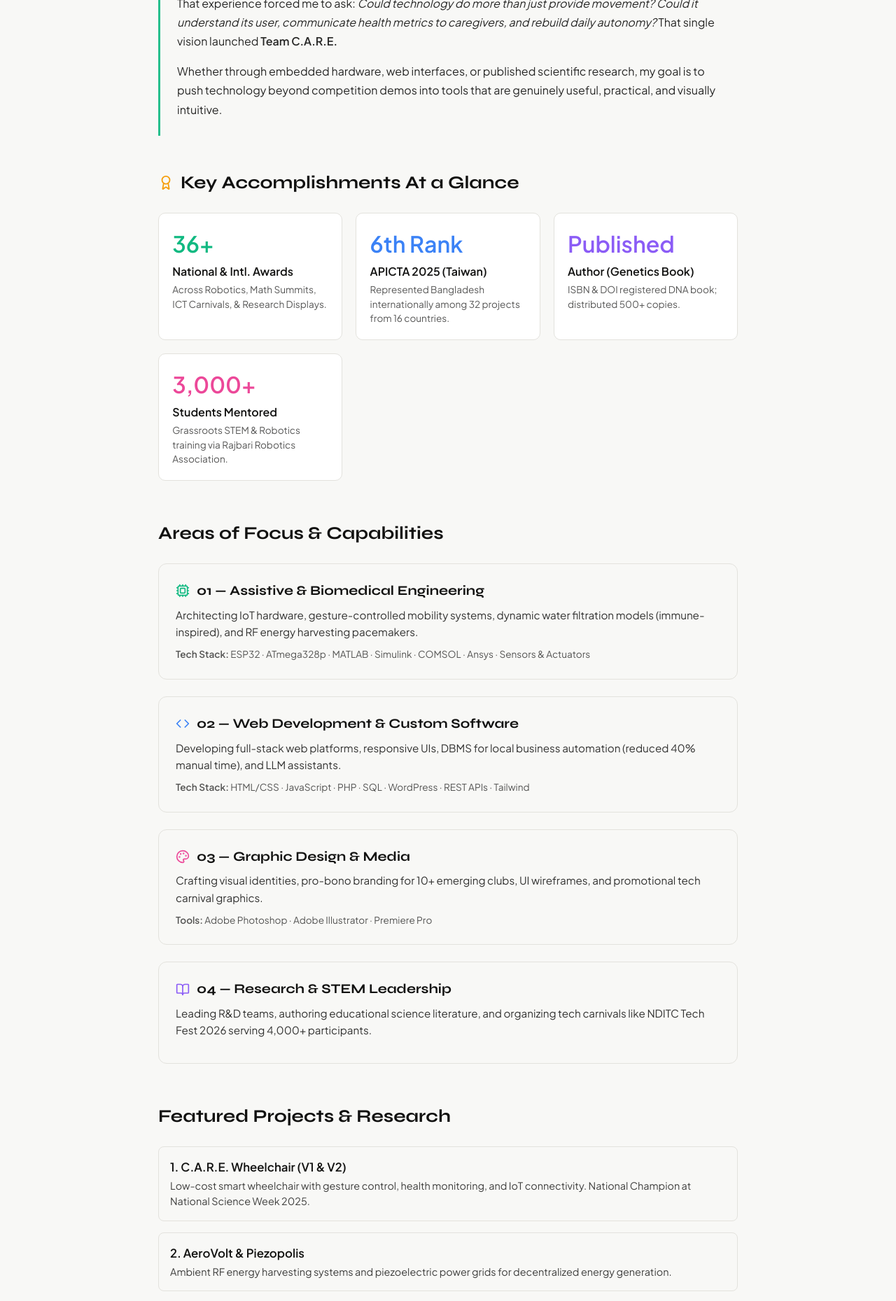
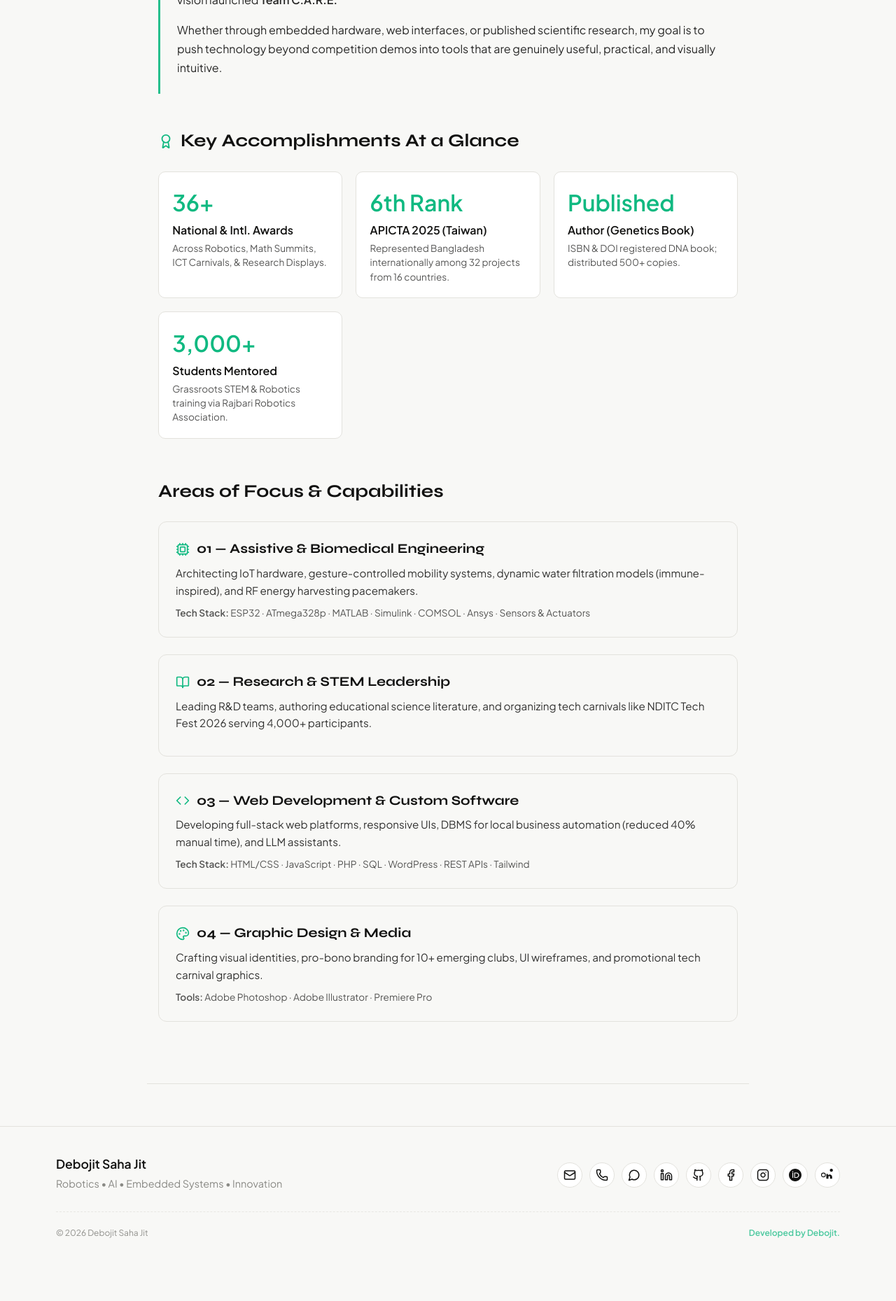
Before and after one commit to debojitsahajit09/my-portfolio, a Next.js app in the folder extracted/: page /about/bio in a window 1280 px wide. Shown: the part 880-2739 px from the top of the page at 70% size. After the commit the page ends 2680 px from the top, so only its background shows below. Built offline with nearby package versions, Linux system fonts and the light colour scheme.

Commit message:
Update page.tsx

```diff
--- a/extracted/app/about/bio/page.tsx
+++ b/extracted/app/about/bio/page.tsx
@@ -1,16 +1,11 @@
 import React from 'react';
-import Link from "next/link";
 import {
   Award,
   BookOpen,
   Cpu,
-  Globe,
   Heart,
   Palette,
-  Sparkles,
-  CheckCircle2,
-  Code,
-  ExternalLink
+  Code
 } from "lucide-react";
 
 export default function BioPage() {
@@ -22,8 +17,8 @@ export default function BioPage() {
         ABOUT ME • DEBOJIT SAHA JIT
       </div>
 
-      <h1 className="title" style={{ fontSize: "2.5rem", fontWeight: 800, margin: "0.5rem 0 1.5rem 0", lineHeight: 1.2 }}>
-        Bridging Assistive Tech, Intelligent Systems & Digital Design.
+      <h1 className="title" style={{ fontSize: "2.2rem", fontWeight: 800, margin: "0.5rem 0 1.5rem 0", lineHeight: 1.2 }}>
+        Engineering Technology for Real-World Impact
       </h1>
 
       <p style={{ fontSize: "1.1rem", lineHeight: 1.7, opacity: 0.9, marginBottom: "1.5rem" }}>
@@ -39,9 +34,9 @@ export default function BioPage() {
         {[
           "Biomedical & Assistive Tech",
           "Robotics & Embedded Systems (ESP32/IoT)",
+          "Independent Research",
           "Full-Stack Web Development",
-          "UI/UX & Graphic Design",
-          "Independent Research"
+          "UI/UX & Graphic Design"
         ].map((tag, i) => (
           <span key={i} style={{
             padding: "6px 14px",
@@ -62,7 +57,7 @@ export default function BioPage() {
       {/* ----------------- SECTION 2: WHY I BUILD ----------------- */}
       <div style={{ marginBottom: "3rem" }}>
         <h2 style={{ fontSize: "1.6rem", fontWeight: 700, marginBottom: "1rem", display: "flex", alignItems: "center", gap: "10px" }}>
-          <Heart size={22} style={{ color: "#ef4444" }} /> Why I Build
+          <Heart size={22} style={{ color: "#10b981" }} /> Why I Build
         </h2>
 
         <div style={{
@@ -86,10 +81,10 @@ export default function BioPage() {
         </div>
       </div>
 
-      {/* ----------------- SECTION 3: CORE CAREER HIGHLIGHTS (AT A GLANCE) ----------------- */}
+      {/* ----------------- SECTION 3: CORE CAREER HIGHLIGHTS ----------------- */}
       <div style={{ marginBottom: "3.5rem" }}>
         <h2 style={{ fontSize: "1.6rem", fontWeight: 700, marginBottom: "1.5rem", display: "flex", alignItems: "center", gap: "10px" }}>
-          <Award size={22} style={{ color: "#f59e0b" }} /> Key Accomplishments At a Glance
+          <Award size={22} style={{ color: "#10b981" }} /> Key Accomplishments At a Glance
         </h2>
 
         <div style={{ display: "grid", gridTemplateColumns: "repeat(auto-fit, minmax(250px, 1fr))", gap: "1.2rem" }}>
@@ -103,7 +98,7 @@ export default function BioPage() {
           </div>
 
           <div style={{ padding: "1.2rem", border: "1px solid var(--line, #333)", borderRadius: "10px", background: "var(--card, transparent)" }}>
-            <div style={{ fontSize: "2rem", fontWeight: 800, color: "#3b82f6" }}>6th Rank</div>
+            <div style={{ fontSize: "2rem", fontWeight: 800, color: "#10b981" }}>6th Rank</div>
             <div style={{ fontWeight: 600, margin: "4px 0" }}>APICTA 2025 (Taiwan)</div>
             <p style={{ fontSize: "0.85rem", opacity: 0.7, margin: 0 }}>
               Represented Bangladesh internationally among 32 projects from 16 countries.
@@ -111,7 +106,7 @@ export default function BioPage() {
           </div>
 
           <div style={{ padding: "1.2rem", border: "1px solid var(--line, #333)", borderRadius: "10px", background: "var(--card, transparent)" }}>
-            <div style={{ fontSize: "2rem", fontWeight: 800, color: "#8b5cf6" }}>Published</div>
+            <div style={{ fontSize: "2rem", fontWeight: 800, color: "#10b981" }}>Published</div>
             <div style={{ fontWeight: 600, margin: "4px 0" }}>Author (Genetics Book)</div>
             <p style={{ fontSize: "0.85rem", opacity: 0.7, margin: 0 }}>
               ISBN & DOI registered DNA book; distributed 500+ copies.
@@ -119,7 +114,7 @@ export default function BioPage() {
           </div>
 
           <div style={{ padding: "1.2rem", border: "1px solid var(--line, #333)", borderRadius: "10px", background: "var(--card, transparent)" }}>
-            <div style={{ fontSize: "2rem", fontWeight: 800, color: "#ec4899" }}>3,000+</div>
+            <div style={{ fontSize: "2rem", fontWeight: 800, color: "#10b981" }}>3,000+</div>
             <div style={{ fontWeight: 600, margin: "4px 0" }}>Students Mentored</div>
             <p style={{ fontSize: "0.85rem", opacity: 0.7, margin: 0 }}>
               Grassroots STEM & Robotics training via Rajbari Robotics Association.
@@ -151,11 +146,22 @@ export default function BioPage() {
             </div>
           </div>
 
-          {/* 02: Web Development & Systems */}
+          {/* 02: STEM Leadership & Research */}
           <div style={{ padding: "1.5rem", border: "1px solid var(--line, #333)", borderRadius: "12px" }}>
             <div style={{ display: "flex", alignItems: "center", gap: "10px", marginBottom: "0.5rem" }}>
-              <Code style={{ color: "#3b82f6" }} size={20} />
-              <h3 style={{ fontSize: "1.2rem", fontWeight: 700, margin: 0 }}>02 — Web Development & Custom Software</h3>
+              <BookOpen style={{ color: "#10b981" }} size={20} />
+              <h3 style={{ fontSize: "1.2rem", fontWeight: 700, margin: 0 }}>02 — Research & STEM Leadership</h3>
+            </div>
+            <p style={{ fontSize: "0.95rem", opacity: 0.85, lineHeight: 1.6, margin: "0 0 10px 0" }}>
+              Leading R&D teams, authoring educational science literature, and organizing tech carnivals like NDITC Tech Fest 2026 serving 4,000+ participants.
+            </p>
+          </div>
+
+          {/* 03: Web Development & Systems */}
+          <div style={{ padding: "1.5rem", border: "1px solid var(--line, #333)", borderRadius: "12px" }}>
+            <div style={{ display: "flex", alignItems: "center", gap: "10px", marginBottom: "0.5rem" }}>
+              <Code style={{ color: "#10b981" }} size={20} />
+              <h3 style={{ fontSize: "1.2rem", fontWeight: 700, margin: 0 }}>03 — Web Development & Custom Software</h3>
             </div>
             <p style={{ fontSize: "0.95rem", opacity: 0.85, lineHeight: 1.6, margin: "0 0 10px 0" }}>
               Developing full-stack web platforms, responsive UIs, DBMS for local business automation (reduced 40% manual time), and LLM assistants.
@@ -165,11 +171,11 @@ export default function BioPage() {
             </div>
           </div>
 
-          {/* 03: Graphic Design & Digital Media */}
+          {/* 04: Graphic Design & Digital Media */}
           <div style={{ padding: "1.5rem", border: "1px solid var(--line, #333)", borderRadius: "12px" }}>
             <div style={{ display: "flex", alignItems: "center", gap: "10px", marginBottom: "0.5rem" }}>
-              <Palette style={{ color: "#ec4899" }} size={20} />
-              <h3 style={{ fontSize: "1.2rem", fontWeight: 700, margin: 0 }}>03 — Graphic Design & Media</h3>
+              <Palette style={{ color: "#10b981" }} size={20} />
+              <h3 style={{ fontSize: "1.2rem", fontWeight: 700, margin: 0 }}>04 — Graphic Design & Media</h3>
             </div>
             <p style={{ fontSize: "0.95rem", opacity: 0.85, lineHeight: 1.6, margin: "0 0 10px 0" }}>
               Crafting visual identities, pro-bono branding for 10+ emerging clubs, UI wireframes, and promotional tech carnival graphics.
@@ -179,57 +185,7 @@ export default function BioPage() {
             </div>
           </div>
 
-          {/* 04: STEM Leadership & Research */}
-          <div style={{ padding: "1.5rem", border: "1px solid var(--line, #333)", borderRadius: "12px" }}>
-            <div style={{ display: "flex", alignItems: "center", gap: "10px", marginBottom: "0.5rem" }}>
-              <BookOpen style={{ color: "#8b5cf6" }} size={20} />
-              <h3 style={{ fontSize: "1.2rem", fontWeight: 700, margin: 0 }}>04 — Research & STEM Leadership</h3>
-            </div>
-            <p style={{ fontSize: "0.95rem", opacity: 0.85, lineHeight: 1.6, margin: "0 0 10px 0" }}>
-              Leading R&D teams, authoring educational science literature, and organizing tech carnivals like NDITC Tech Fest 2026 serving 4,000+ participants.
-            </p>
-          </div>
-
         </div>
-      </div>
-
-      {/* ----------------- SECTION 5: KEY FEATURED PROJECTS ----------------- */}
-      <div style={{ marginBottom: "3.5rem" }}>
-        <h2 style={{ fontSize: "1.6rem", fontWeight: 700, marginBottom: "1.5rem" }}>
-          Featured Projects & Research
-        </h2>
-
-        <ul style={{ listStyle: "none", padding: 0, display: "flex", flexDirection: "column", gap: "1rem" }}>
-
-          <li style={{ padding: "1rem", border: "1px solid var(--line, #222)", borderRadius: "8px" }}>
-            <strong style={{ fontSize: "1.05rem" }}>1. C.A.R.E. Wheelchair (V1 & V2)</strong>
-            <p style={{ fontSize: "0.9rem", opacity: 0.8, margin: "4px 0 0 0" }}>
-              Low-cost smart wheelchair with gesture control, health monitoring, and IoT connectivity. National Champion at National Science Week 2025.
-            </p>
-          </li>
-
-          <li style={{ padding: "1rem", border: "1px solid var(--line, #222)", borderRadius: "8px" }}>
-            <strong style={{ fontSize: "1.05rem" }}>2. AeroVolt & Piezopolis</strong>
-            <p style={{ fontSize: "0.9rem", opacity: 0.8, margin: "4px 0 0 0" }}>
-              Ambient RF energy harvesting systems and piezoelectric power grids for decentralized energy generation.
-            </p>
-          </li>
-
-          <li style={{ padding: "1rem", border: "1px solid var(--line, #222)", borderRadius: "8px" }}>
-            <strong style={{ fontSize: "1.05rem" }}>3. Orion (LLM Assistant) & Blood4People Web UI</strong>
-            <p style={{ fontSize: "0.9rem", opacity: 0.8, margin: "4px 0 0 0" }}>
-              Voice-interactive AI automation assistant and a specialized responsive web portal to connect blood donors.
-            </p>
-          </li>
-
-          <li style={{ padding: "1rem", border: "1px solid var(--line, #222)", borderRadius: "8px" }}>
-            <strong style={{ fontSize: "1.05rem" }}>4. Bio-Inspired Adaptive Solar Water Purification</strong>
-            <p style={{ fontSize: "0.9rem", opacity: 0.8, margin: "4px 0 0 0" }}>
-              MATLAB/ANSYS simulation model using immune response mechanics for rural water treatment.
-            </p>
-          </li>
-
-        </ul>
       </div>
 
     </main>
```
